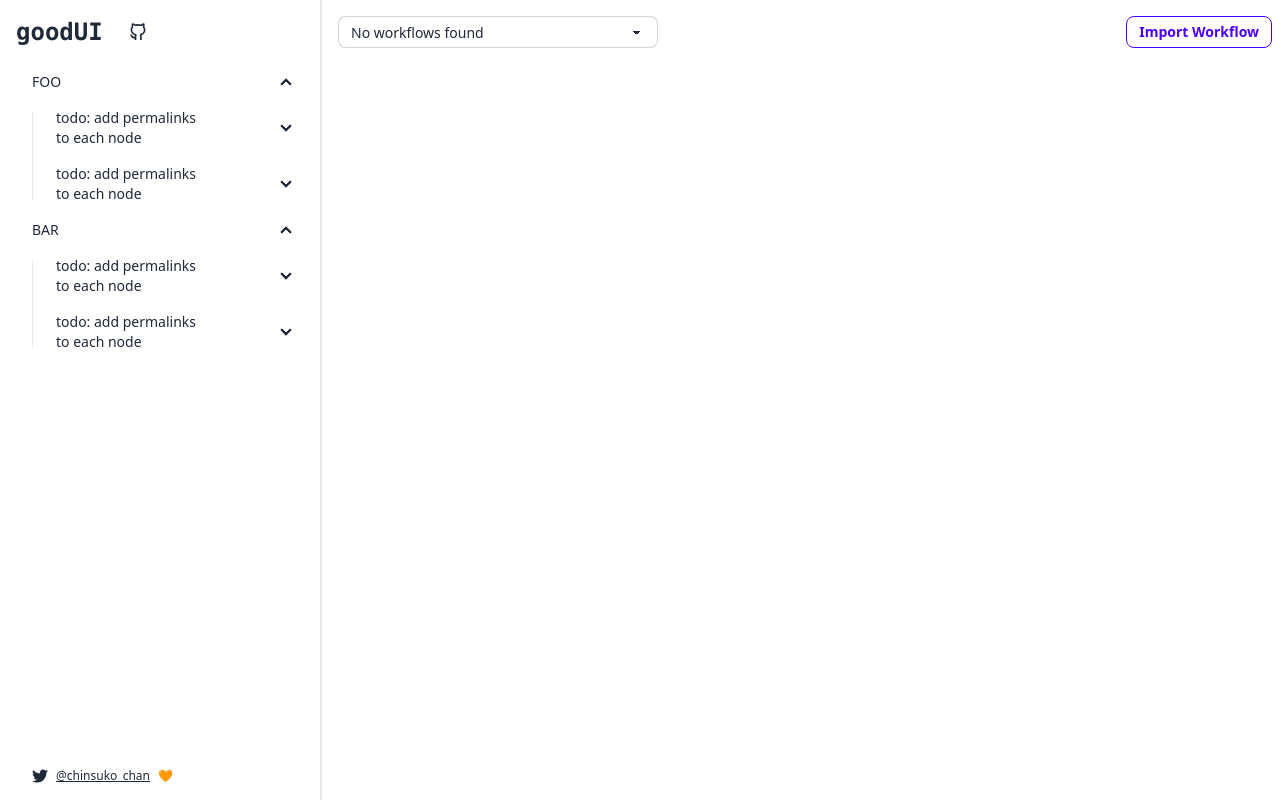
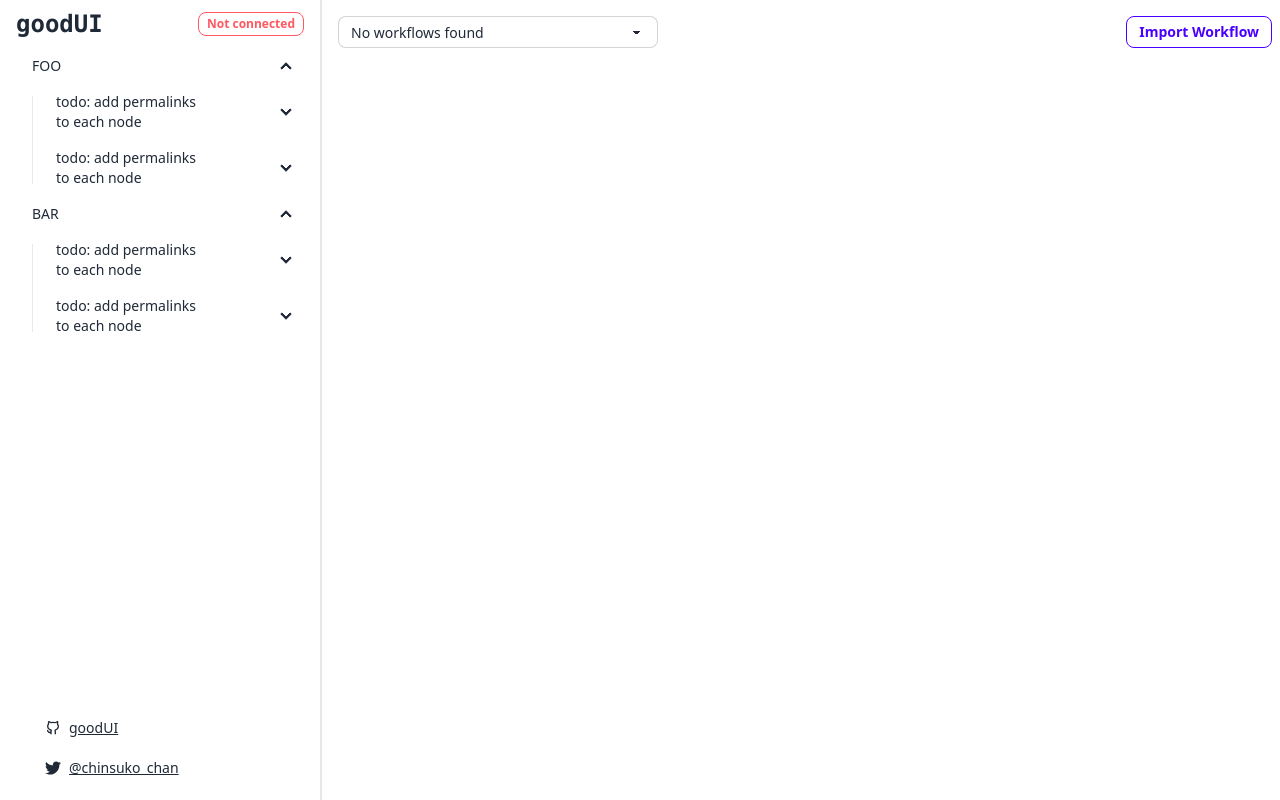
Before and after one commit to chinsuko-chan/ExtraUI, a Svelte app: page / in a window 1280 px wide. Built offline with nearby package versions, Linux system fonts and the light colour scheme.

Commit message:
scaffold api connection

```diff
--- a/src/App.svelte
+++ b/src/App.svelte
@@ -8,14 +8,22 @@
   import WorkflowSelector from "./components/WorkflowSelector.svelte"
   import WorkflowUploadButton from "./components/WorkflowUploadButton.svelte"
   import WorkflowContents from "./components/WorkflowContents.svelte"
+
+  /** mock until api integrations is rdy */
+  let connected
 </script>
 
 {#snippet sidebar()}
-  <header class="sticky top-0 items-center px-4 py-2 flex gap-2">
+  <header class="sticky top-0 items-center justify-between px-4 py-2 flex gap-2">
     <h1 class="font-mono font-bold text-xl md:text-2xl">goodUI</h1>
-    <a class="btn btn-ghost" href="https://github.com/chinsuko-chan/goodUI" target="_blank" rel="noopener">
-      <span>{@html ghLogoSvg}</span>
-    </a>
+    <button
+      class="btn btn-xs btn-outline"
+      class:btn-success={connected}
+      class:btn-error={!connected}
+      onclick={() => connected = !connected}
+    >
+      {connected ? "Connected" : "Not connected"}
+    </button>
   </header>
   <div class="flex-grow">
     <div>
@@ -160,14 +168,15 @@
       </menu>
     </div>
   </div>
-  <footer class="text-xs footer gap-2 p-4 px-8">
-    <div class="flex items-center gap-2">
+  <footer class="footer text-xs grid-rows-2 gap-2 p-4 px-8">
+    <a class="link btn btn-sm btn-ghost font-normal flex items-center gap-2" href="https://github.com/chinsuko-chan/goodUI" target="_blank" rel="noopener">
+      <span>{@html ghLogoSvg}</span>
+      goodUI
+    </a>
+    <a class="link btn btn-sm btn-ghost font-normal flex items-center gap-2" href="https://x.com/chinsuko_chan" target="_blank" rel="noopener">
       <span>{@html twtSvg}</span>
-      <a class="link" href="https://x.com/chinsuko_chan" target="_blank" rel="noopener">
-        @chinsuko_chan
-      </a>
-      <span>🧡</span>
-    </div>
+      @chinsuko_chan
+    </a>
   </footer>
 {/snippet}
 
```
Also changed, not shown: src/assets/gh-logo.svg.
